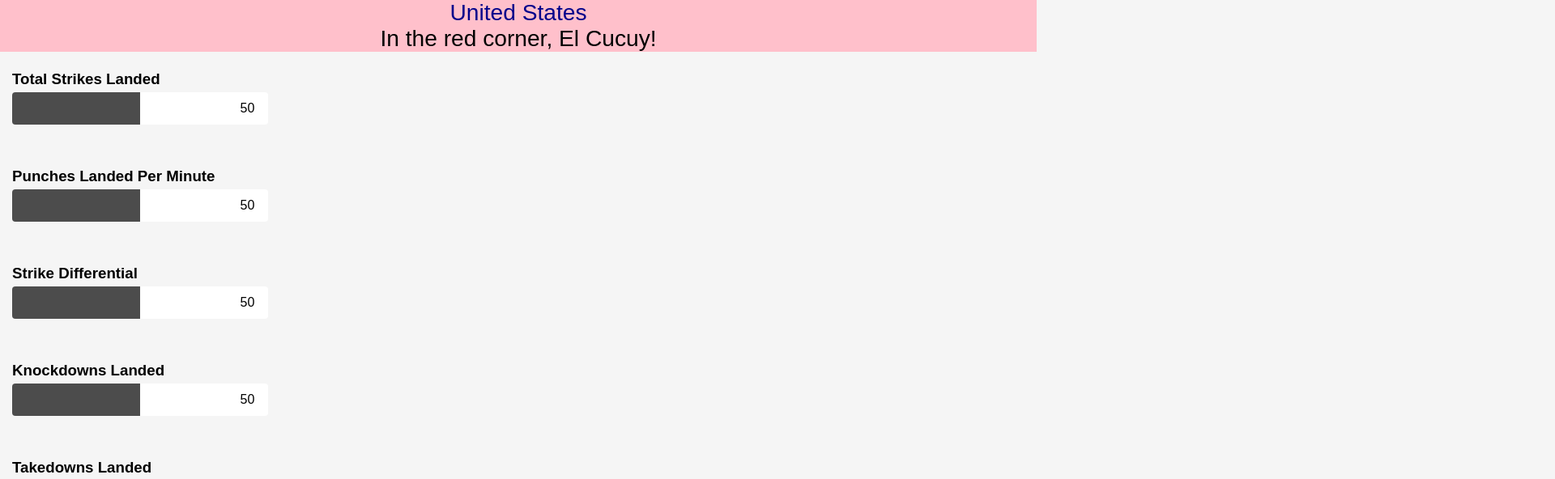
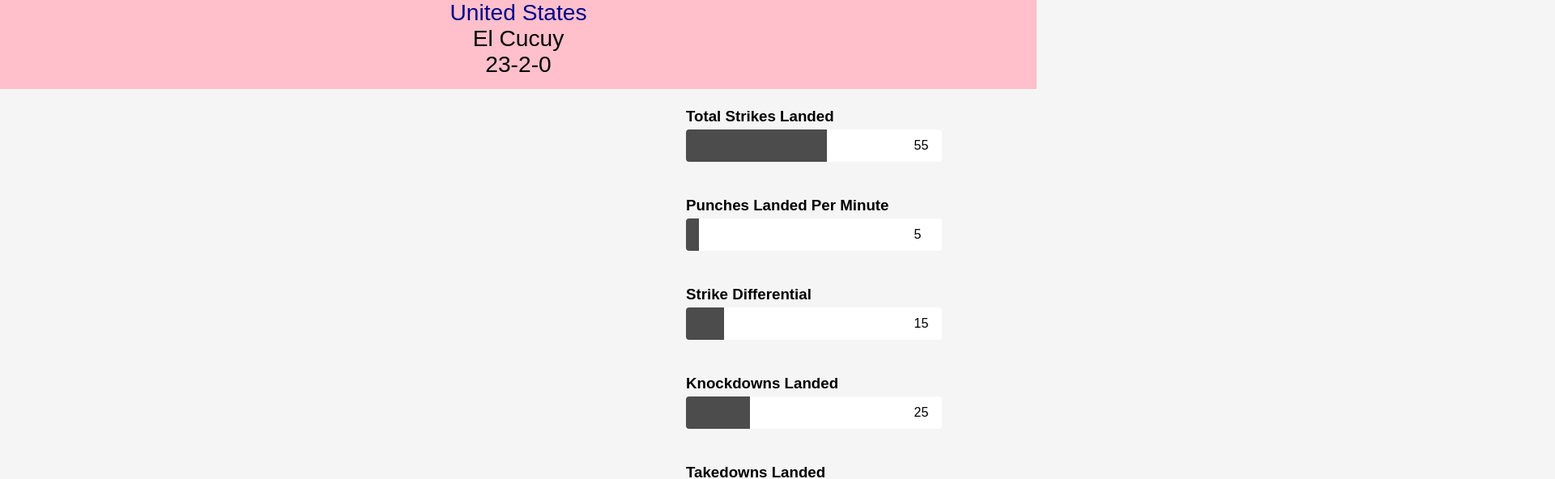
Before and after one commit to ngomichael/ufc-player-info, a React (Create React App) app: page / in a window 1280 px wide. Shown: the top 592 px of the page at 81% size, 1920 px wide, since content can reach past the window. Built offline with nearby package versions, Linux system fonts and the light colour scheme.

Commit message:
changed styles in Statistics, changed statisticName from a state to a prop in Header, added record to Header, and added statisticNumber prop in Header to pass to Statistic

```diff
--- a/src/Header.js
+++ b/src/Header.js
@@ -5,7 +5,7 @@
     backgroundColor: 'pink',
     textAlign: 'center',
     width: '100%',
-    height: '150%',
+    height: '110px',
     fontSize: '176%'
 };
 
@@ -20,14 +20,19 @@
 const statisticContainer = {
     display: 'flex',
     flexDirection: 'column',
+    position: 'relative',
+    left: '65%',
 };
+
+
 
 class Header extends Component {
     constructor(props) {
         super(props);
         this.state = {
             fighter: 'El Cucuy',
-            country: 'United States'
+            country: 'United States',
+            record: '23-2-0'
         };
     }
 
@@ -39,17 +44,20 @@
                         {this.state.country}
                     </div>
                     <div style={fighterNameStyles}>
-                        In the red corner, {this.state.fighter}!
+                        {this.state.fighter}
+                    </div>
+                    <div>
+                        {this.state.record}
                     </div>
                 </div>
                 <br />
                 <div style={statisticContainer}>
-                    <Statistics statisticName="Total Strikes Landed" />
-                    <Statistics statisticName="Punches Landed Per Minute" />
-                    <Statistics statisticName="Strike Differential" />
-                    <Statistics statisticName="Knockdowns Landed" />
-                    <Statistics statisticName="Takedowns Landed" />
-                    <Statistics statisticName="Submission Attempts" />
+                    <Statistics statisticNumber="55" statisticName="Total Strikes Landed" />
+                    <Statistics statisticNumber="5" statisticName="Punches Landed Per Minute" />
+                    <Statistics statisticNumber="15" statisticName="Strike Differential" />
+                    <Statistics statisticNumber="25" statisticName="Knockdowns Landed" />
+                    <Statistics statisticNumber="55" statisticName="Takedowns Landed" />
+                    <Statistics statisticNumber="85" statisticName="Submission Attempts" />
                 </div>
             </div>
         )
--- a/src/Statistics.js
+++ b/src/Statistics.js
@@ -4,7 +4,7 @@
     display: 'flex',
     flexDirection: 'column',
     marginLeft: '15px',
-    marginBottom: '30px'
+    marginBottom: '20px'
 };
 
 const outerSkillsBar = {
@@ -54,7 +54,7 @@
     }
 
     componentDidMount() {
-        setTimeout(function() { this.setState({statisticNumber: '50'}); }.bind(this), 1);
+        setTimeout(function() { this.setState({statisticNumber: this.props.statisticNumber}); }.bind(this), 1);
     }
 
     render() {
```
